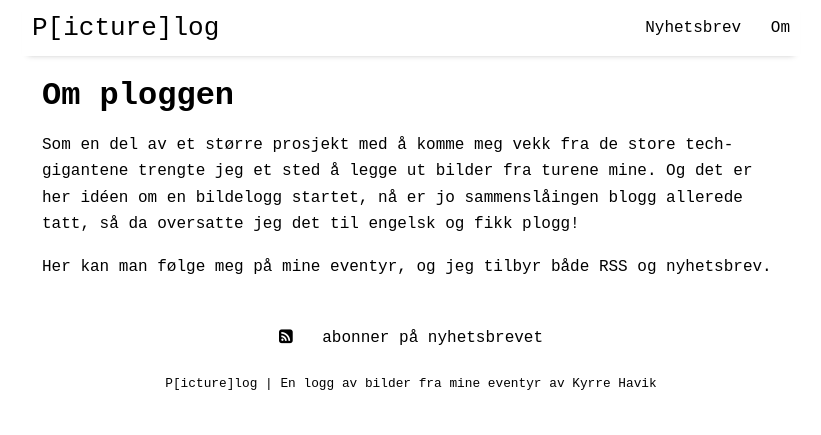
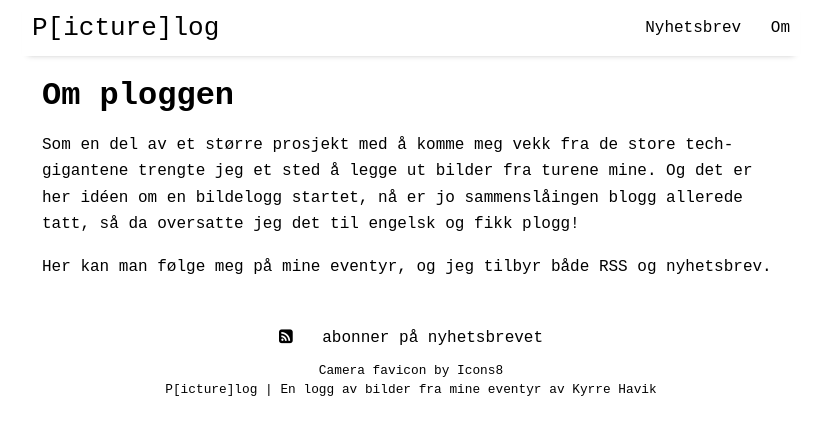
Before and after one commit to Kyrremann/plog, a Jekyll site: the page built from pages/about.md, in a window 1280 px wide. Shown: the top 435 px of the page, without its empty margins (229-1050 px from the left). Built offline with Jekyll 4.4.1, drawn with Linux system fonts in a browser that asks for light colours; nearby versions of some CDN libraries.

Commit message:
feat: egen favicon fra icons8

```diff
--- a/_includes/footer.html
+++ b/_includes/footer.html
@@ -1,5 +1,9 @@
 <footer class="footer">
   <a href="{{ site.github.url }}/feed.xml" class="menu-link" target="_blank"><i class="fa fa-rss-square" aria-hidden="true"></i></a>
   <a href="{{ site.github.url }}/nyhetsbrev" class="menu-link">abonner på nyhetsbrevet</a>
-  <div class="footer-description"><a href="{{ site.github.url }}/">{{ site.title }} | {{ site.description }} av {{ site.author }}</a></div>
+  <div class="footer-description" style="line-height: 1.5em;">
+    <a target="_blank" href="https://icons8.com/icon/11741/camera">Camera favicon by Icons8</a>
+    <br>
+    <a href="{{ site.github.url }}/">{{ site.title }} | {{ site.description }} av {{ site.author }}</a>
+  </div>
 </footer>
--- a/_includes/head.html
+++ b/_includes/head.html
@@ -8,6 +8,7 @@
   </title>
   <meta name="viewport" content="width=device-width, initial-scale=1">
   <meta charset="utf-8">
+  <link rel="shortcut icon" type="image/x-icon" href="assets/favicon.png" />
   <link rel="stylesheet" href="{{ site.github.url }}/assets/css/main.css">
   <!-- Use Atom -->
   {% feed_meta %}
```
Also changed, not shown: README.rst, assets/favicon.png (added), favicon.ico (deleted).
